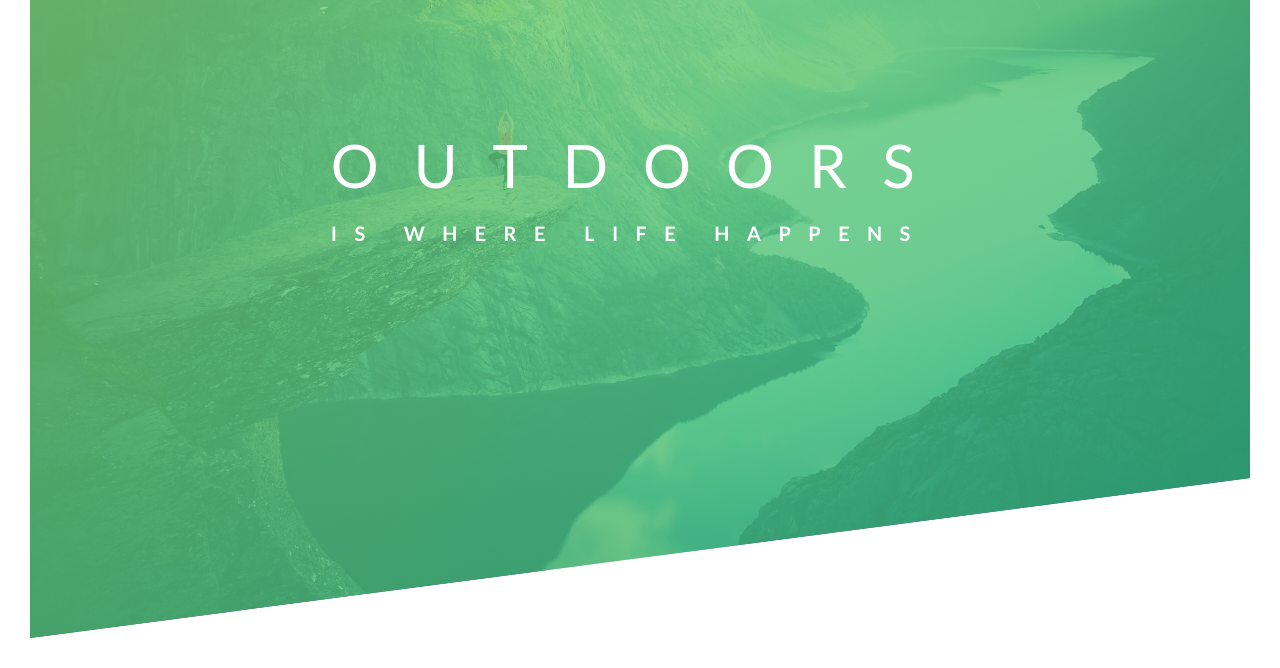
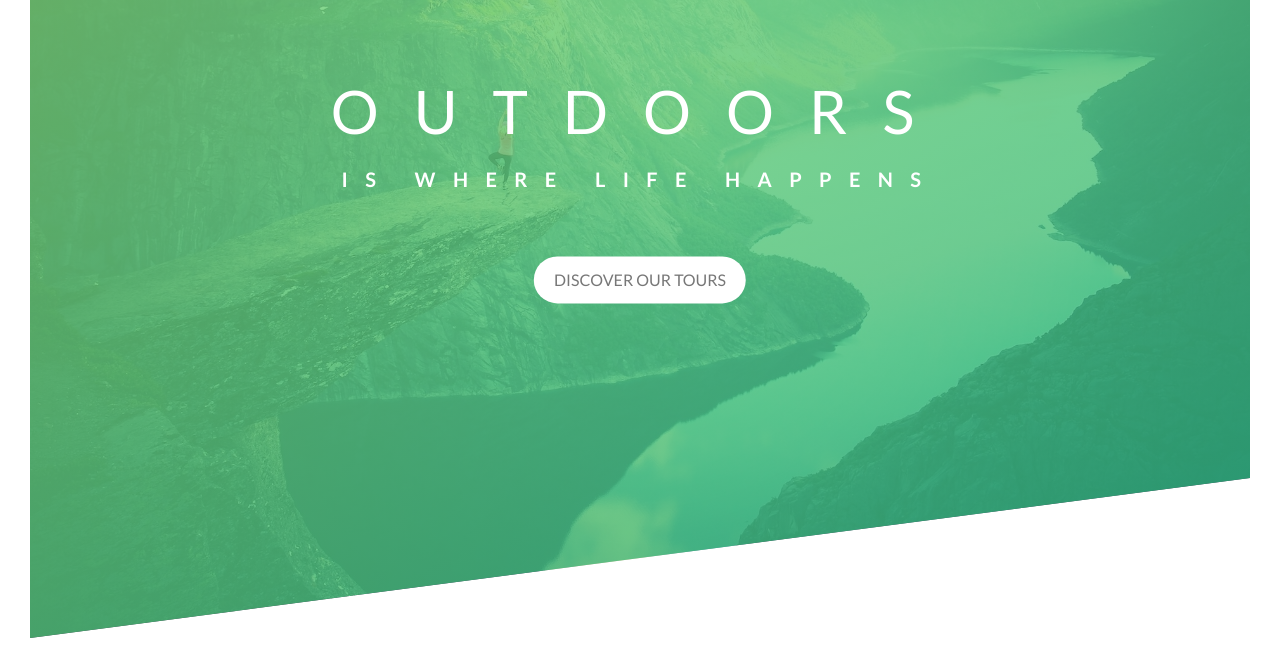
Before and after one commit to andreadityayanwar/Belajar-Natours-Example, a plain HTML site: page index.html in a window 1280 px wide. Shown: the part 152-820 px from the top of the page. Drawn offline with Linux system fonts and the light colour scheme.

Commit message:
add: button in header

```diff
--- a/css/style.css
+++ b/css/style.css
@@ -51,6 +51,7 @@ body {
     top: 40%;
     left: 50%;
     transform: translate(-50%, -50%);
+    text-align: center;
 }
 
 .heading-primary {
@@ -58,6 +59,7 @@ body {
     text-transform: uppercase;
 
     backface-visibility: hidden;
+    margin-bottom: 60px;
 }
 
 .heading-primary-main {
@@ -110,3 +112,28 @@ body {
         transform: translateX(0);
     }
 }
+
+.btn:link,
+.btn:visited {
+    text-transform: uppercase;
+    text-decoration: none;
+    padding: 10px 20px;
+    display: inline-block;
+    border-radius: 100px;
+    transition: all .2s;
+}
+
+.btn:hover {
+    transform: translateY(-3px);
+    box-shadow: 0 10px 20px rgba(0,0,0,.2);
+}
+
+.btn:active {
+    transform: translateY(-1px);
+    box-shadow: 0 5px 10px, rgba(0,0,0,.2);
+}
+
+.btn-white {
+    background-color: #fff;
+    color: #777;
+}
--- a/index.html
+++ b/index.html
@@ -22,6 +22,8 @@
                     <span class="heading-primary-main">Outdoors</span>
                     <span class="heading-primary-sub">is where life happens</span>
                 </h1>
+
+                <a href="#" class="btn btn-white">Discover our tours</a>
             </div>
 
         </header>
```
